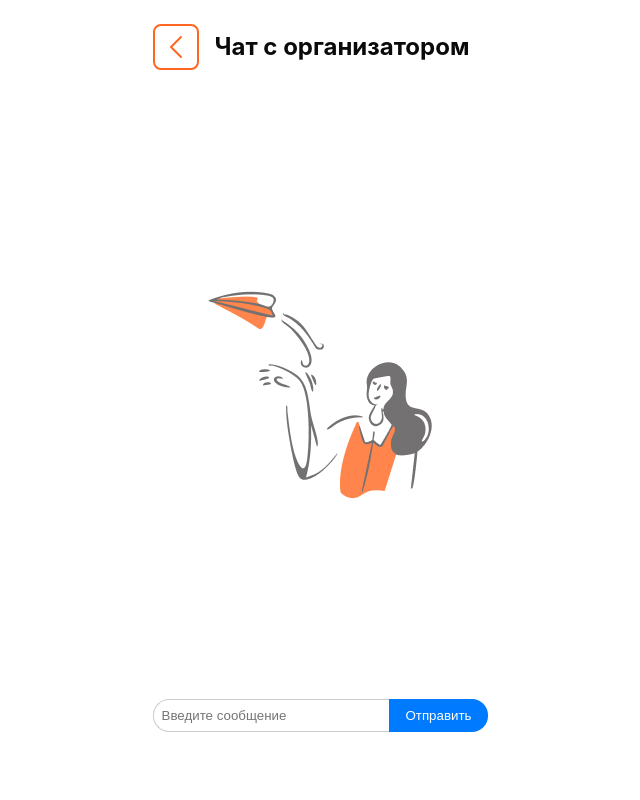
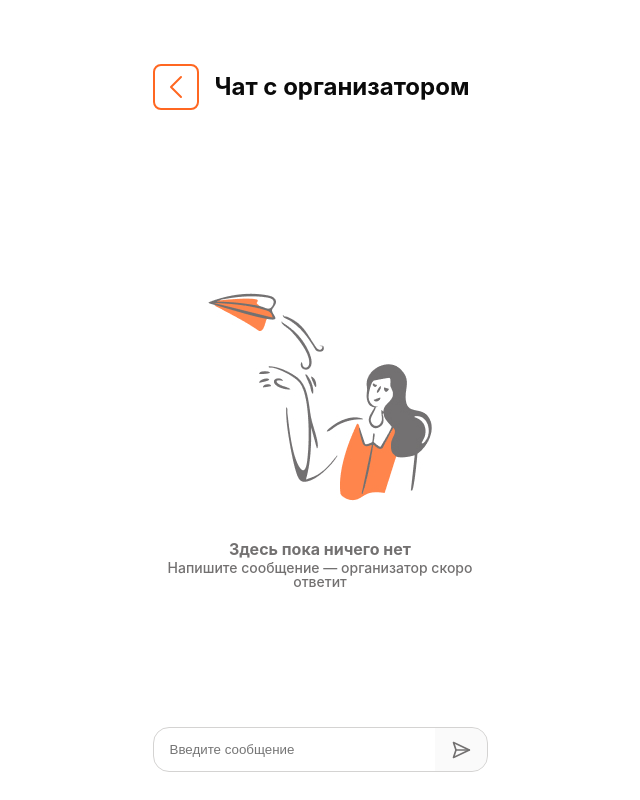
Before and after one commit to KAIFOGRAD/unitHack, a React (Vite) app in the folder frontend/my-vite-app/: page /chat in a window 1280 px wide. Shown: the whole page, without its empty margins (320-960 px from the left). Built offline with nearby package versions, Linux system fonts and the light colour scheme.

Commit message:
feat: some design for create event form and chat

```diff
--- a/frontend/my-vite-app/src/App.tsx
+++ b/frontend/my-vite-app/src/App.tsx
@@ -13,7 +13,7 @@ import CreateEventForm from './styles/components/Admin/CreateEventForm/CreateEve
 
 import styles from './App.module.scss'
 function App() {
-    const noFooterPaths = ['/login', '/register', '/forgot-password', '/email-verification', '/password-reset', '/password-succes', '/chat'];
+    const noFooterPaths = ['/login', '/register', '/forgot-password', '/email-verification', '/password-reset', '/password-succes', '/chat', '/admin-create-event'];
     const showFooter = !noFooterPaths.includes(location.pathname);
   return (
     <div className={styles.app}>
--- a/frontend/my-vite-app/src/styles/components/Admin/CreateEventForm/CreateEventForm.module.scss
+++ b/frontend/my-vite-app/src/styles/components/Admin/CreateEventForm/CreateEventForm.module.scss
@@ -1,21 +1,76 @@
+* {
+  box-sizing: border-box;
+  margin: 0;
+  padding: 0;
+}
+
+.container {
+  width: 375px;
+  margin: 0 auto;
+  padding: 24px 20px 0;
+}
+
+.header {
+  display: flex;
+  align-items: center;
+  margin-bottom: 32px;
+  width: 100%;
+}
+
+.back {
+  display: flex;
+  align-items: center;
+  justify-content: center;
+  width: 46px;
+  height: 46px;
+  padding: 0;
+  margin-right: 16px;
+  border: 2px solid #FF6721;
+  border-radius: 8px;
+  background-color: #fff;
+  cursor: pointer;
+  transition: all 0.2s ease;
+
+  &:hover {
+    background-color: #fff8f3;
+  }
+
+  &:active {
+    transform: scale(0.95);
+  }
+}
+
+.back_img {
+  width: 24px;
+  height: 24px;
+}
+
+.title {
+  font-weight: 700;
+  font-size: 24px;
+  line-height: 100%;
+  color: #0A0A0A;
+}
+
 .form {
-  max-width: 600px;
+  width: 100%;
+  max-width: 335px;
   margin: 0 auto;
-  padding: 20px;
-  font-family: 'Arial', sans-serif;
 }
 
 .coverSection {
   margin-bottom: 24px;
+  width: 100%;
 }
 
 .coverLabel {
   display: block;
+  width: 335px;
+  height: 200px;
   cursor: pointer;
   border: 2px dashed #ccc;
   border-radius: 8px;
   overflow: hidden;
-  height: 200px;
   position: relative;
   transition: border-color 0.3s;
 
@@ -52,6 +107,7 @@
 
 .formGroup {
   margin-bottom: 20px;
+  width: 100%;
 }
 
 .label {
@@ -59,6 +115,7 @@
   margin-bottom: 8px;
   font-weight: 500;
   color: #333;
+  width: 100%;
 }
 
 .input,
@@ -86,6 +143,7 @@
   display: flex;
   align-items: center;
   gap: 15px;
+  width: 100%;
 }
 
 .checkboxLabel {
@@ -109,6 +167,7 @@
 
 .timelineSection {
   margin: 30px 0;
+  width: 100%;
 }
 
 .sectionTitle {
@@ -121,6 +180,7 @@
   grid-template-columns: 100px 1fr;
   gap: 15px;
   margin-bottom: 15px;
+  width: 100%;
 }
 
 .timeInput {
@@ -128,12 +188,14 @@
   padding: 10px;
   border: 1px solid #ddd;
   border-radius: 4px;
+  width: 100%;
 }
 
 .timelineInput {
   padding: 10px 12px;
   border: 1px solid #ddd;
   border-radius: 4px;
+  width: 100%;
 }
 
 .timelineTextarea {
@@ -142,6 +204,7 @@
   border-radius: 4px;
   resize: vertical;
   min-height: 60px;
+  width: 100%;
 }
 
 .addTimelineButton {
@@ -154,6 +217,7 @@
   display: flex;
   align-items: center;
   gap: 5px;
+  width: 100%;
 
   &:hover {
     text-decoration: underline;
@@ -170,6 +234,7 @@
   font-size: 16px;
   font-weight: 500;
   width: 100%;
+  max-width: 335px;
   transition: background-color 0.3s;
 
   &:hover {
--- a/frontend/my-vite-app/src/styles/components/Admin/CreateEventForm/CreateEventForm.tsx
+++ b/frontend/my-vite-app/src/styles/components/Admin/CreateEventForm/CreateEventForm.tsx
@@ -1,6 +1,7 @@
 import React, { useState } from 'react';
+import { useNavigate } from 'react-router-dom';
 import styles from './CreateEventForm.module.scss'
-
+import Back from '../../../../assets/back.svg'
 interface TimelineItem {
     time: string;
     title: string;
@@ -18,6 +19,12 @@ const CreateEventForm: React.FC = () => {
     const [timeline, setTimeline] = useState<TimelineItem[]>([]);
     const [coverImage, setCoverImage] = useState<File | null>(null);
     const [previewImage, setPreviewImage] = useState<string | null>(null);
+
+    const navigate = useNavigate();
+
+    const handleBackClick = () => {
+        navigate(-1);
+    };
 
     const handleImageUpload = (e: React.ChangeEvent<HTMLInputElement>) => {
         if (e.target.files && e.target.files[0]) {
@@ -52,6 +59,15 @@ const CreateEventForm: React.FC = () => {
     };
 
     return (
+        <div className={styles.container}>
+            <header className={styles.header}>
+                <button onClick={handleBackClick} className={styles.back}>
+                    <img className={styles.back_img} src={Back} alt="Назад" />
+                </button>
+                <h1 className={styles.title}>
+                    Создание события
+                </h1>
+            </header>
                 <form className={styles.form} onSubmit={handleSubmit}>
                 <div className={styles.coverSection}>
                     <label className={styles.coverLabel}>
@@ -213,6 +229,7 @@ const CreateEventForm: React.FC = () => {
                     Создать мероприятие
                 </button>
                 </form>
+        </div>
     );
 };
 
--- a/frontend/my-vite-app/src/styles/components/Chat/Chat.module.scss
+++ b/frontend/my-vite-app/src/styles/components/Chat/Chat.module.scss
@@ -17,6 +17,7 @@
     max-height: 812px;
     padding: 24px 20px 0;
     box-sizing: border-box;
+    margin-bottom: -80px !important;
 }
 
 .header {
@@ -73,13 +74,37 @@
 .emptyState {
     flex: 1;
     display: flex;
+    flex-direction: column;
     align-items: center;
     justify-content: center;
 }
 
+.placeholderImage {
+    margin-bottom: 16px;
+}
+
+.subtitle {
+    font-weight: 700;
+    font-size: 16px;
+    line-height: 100%;
+    letter-spacing: 0.5%;
+    text-align: center;
+    color: #737171;
+    margin-bottom: 4px;
+}
+
+.descr {
+    font-weight: 500;
+    font-size: 14px;
+    line-height: 100%;
+    letter-spacing: 0.5%;
+    text-align: center;
+    color: #737171;
+}
+
 
 .message {
-    background-color: #e0f0ff;
+    background-color: #FAF8F7;
     padding: 8px 12px;
     border-radius: 16px;
     max-width: 70%;
@@ -89,26 +114,36 @@
 .inputContainer {
     display: flex;
     margin-top: 12px;
+    border: 1.5px solid #D4D3D2;
+    border-radius: 16px;
+    overflow: hidden;
 }
 
 .input {
     flex: 1;
-    padding: 8px;
-    border: 1px solid #ccc;
-    border-right: none;
-    border-radius: 16px 0 0 16px;
+    padding: 14px 16px;
+    border: none;
     outline: none;
+    background: transparent;
 }
 
 .button {
+    display: flex;
+    align-items: center;
+    justify-content: center;
     padding: 0 16px;
-    background-color: #007bff;
-    color: white;
     border: none;
-    border-radius: 0 16px 16px 0;
     cursor: pointer;
+    transition: background-color 0.2s;
+    min-width: 48px;
+
+
+    &:disabled {
+        cursor: not-allowed;
+    }
 }
 
-.button:hover {
-    background-color: #0056b3;
+.planeIcon {
+    width: 20px;
+    height: 20px;
 }
--- a/frontend/my-vite-app/src/styles/components/Chat/Chat.tsx
+++ b/frontend/my-vite-app/src/styles/components/Chat/Chat.tsx
@@ -5,7 +5,7 @@ import type { KeyboardEvent } from 'react';
 import styles from './Chat.module.scss';
 import ChatImg from '../../../assets/chat.jpg';
 import Back from '../../../assets/back.svg';
-
+import Send from '../../../assets/send.svg';
 
 export default function Chat() {
     const [messages, setMessages] = useState<string[]>([]);
@@ -50,6 +50,12 @@ export default function Chat() {
                         alt="Empty chat"
                         className={styles.placeholderImage}
                         />
+                        <h2 className={styles.subtitle}>
+                            Здесь пока ничего нет
+                        </h2>
+                        <p className={styles.descr}>
+                            Напишите сообщение — организатор скоро ответит
+                        </p>
                     </div>
                     ) : (
                     messages.map((msg, idx) => (
@@ -62,18 +68,22 @@ export default function Chat() {
 
                 <div className={styles.inputContainer}>
                     <input
-                    type="text"
-                    value={input}
-                    onChange={(e) => setInput(e.target.value)}
-                    onKeyDown={handleKeyDown}
-                    placeholder="Введите сообщение"
-                    className={styles.input}
+                        type="text"
+                        value={input}
+                        onChange={handleChange}
+                        onKeyDown={handleKeyDown}
+                        placeholder="Введите сообщение"
+                        className={styles.input}
                     />
-                    <button onClick={handleSend} className={styles.button}>
-                    Отправить
+                    <button
+                        onClick={handleSend}
+                        className={styles.button}
+                        disabled={!input.trim()}
+                    >
+                    <img src={Send} alt="Отправить" className={styles.planeIcon} />
                     </button>
                 </div>
             </div>
         </div>
     );
-};
+}
```
Also changed, not shown: frontend/my-vite-app/src/assets/send.svg (added). Lines whose indentation alone changed are shown as unchanged.
